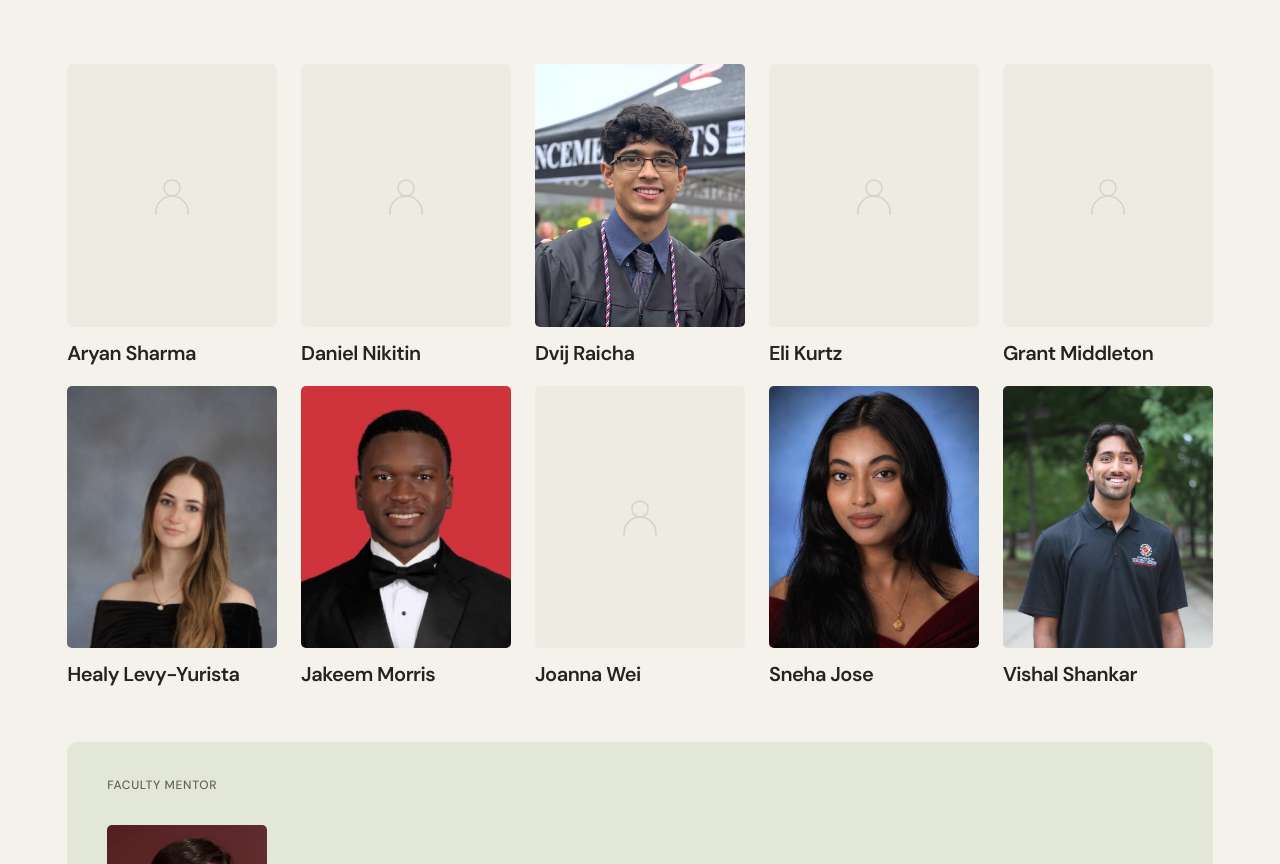
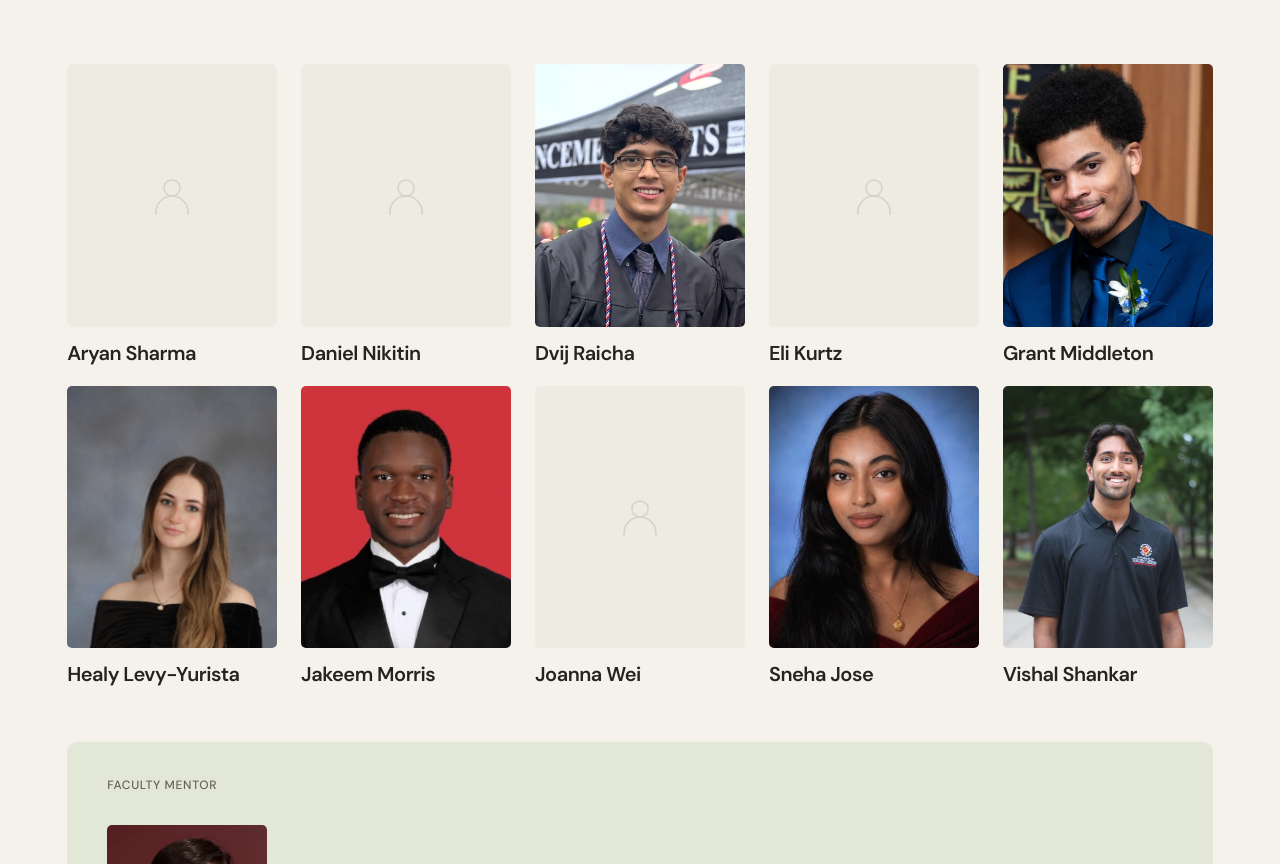
Before and after one commit to cuber-1/cyborg, a website: page website/team.html in a window 1280 px wide. Shown: the part 1312-2176 px from the top of the page. Drawn offline with Linux system fonts and the light colour scheme.

Commit message:
Add Grant headshot to team page

```diff
--- a/website/team.html
+++ b/website/team.html
@@ -45,7 +45,7 @@
         <li class="team-member"><span class="member-placeholder" aria-hidden="true"><svg viewBox="0 0 48 48"><circle cx="24" cy="16" r="8"/><path d="M8 43v-3a16 16 0 0 1 32 0v3"/></svg></span><h2 class="member-name">Daniel Nikitin</h2></li>
         <li class="team-member"><img class="member-photo member-photo-dvij-raicha" src="assets/team/dvij-raicha.jpg?v=634d14a232" alt="Dvij Raicha" width="104" height="130" loading="lazy" decoding="async"><h2 class="member-name">Dvij Raicha</h2></li>
         <li class="team-member"><span class="member-placeholder" aria-hidden="true"><svg viewBox="0 0 48 48"><circle cx="24" cy="16" r="8"/><path d="M8 43v-3a16 16 0 0 1 32 0v3"/></svg></span><h2 class="member-name">Eli Kurtz</h2></li>
-        <li class="team-member"><span class="member-placeholder" aria-hidden="true"><svg viewBox="0 0 48 48"><circle cx="24" cy="16" r="8"/><path d="M8 43v-3a16 16 0 0 1 32 0v3"/></svg></span><h2 class="member-name">Grant Middleton</h2></li>
+        <li class="team-member"><img class="member-photo" src="assets/team/grant-middleton.jpg" alt="Grant Middleton" width="690" height="1000" loading="lazy" decoding="async"><h2 class="member-name">Grant Middleton</h2></li>
         <li class="team-member"><img class="member-photo" src="assets/team/healy-levy-yurista.png" alt="Healy Levy-Yurista" width="922" height="1094" loading="lazy" decoding="async"><h2 class="member-name">Healy Levy-Yurista</h2></li>
         <li class="team-member"><img class="member-photo member-photo-jakeem-morris" src="assets/team/jakeem-morris.jpg" alt="Jakeem Morris" width="104" height="130" loading="lazy" decoding="async"><h2 class="member-name">Jakeem Morris</h2></li>
         <li class="team-member"><span class="member-placeholder" aria-hidden="true"><svg viewBox="0 0 48 48"><circle cx="24" cy="16" r="8"/><path d="M8 43v-3a16 16 0 0 1 32 0v3"/></svg></span><h2 class="member-name">Joanna Wei</h2></li>
```
Also changed, not shown: website/assets/image-provenance.md (+2 -0 lines), website/assets/team/grant-middleton.jpg (added).
